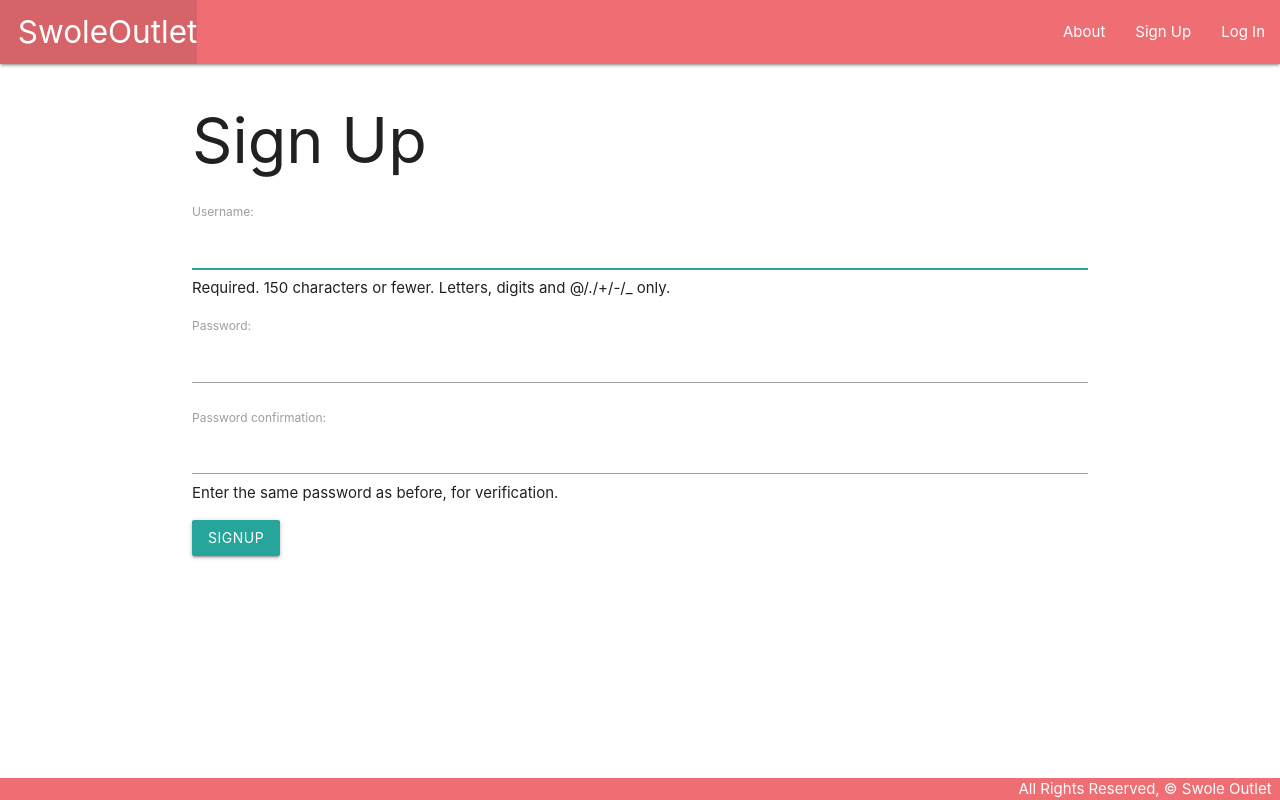
After one commit to RamSritharan/Swole-Outlet-E-Commerce-Site, a Django app: page /accounts/signup/ in a window 1280 px wide. The commit adds this page. Run offline with Django 4.2, Linux system fonts and the light colour scheme.

Commit message:
Adding in sign-up feature

```diff
--- a/swoleoutlet/main_app/templates/base.html
+++ b/swoleoutlet/main_app/templates/base.html
@@ -35,6 +35,7 @@
             <li><a href="/orders">Order History</a></li>
             <li><a href="{% url 'logout' %}">Log Out</a></li>
             {% else %}
+            <li><a href="{% url 'signup' %}">Sign Up</a></li>
             <li><a href="{% url 'login' %}">Log In</a></li>
             {% endif %}
           </ul>
--- /dev/null
+++ b/swoleoutlet/main_app/templates/registration/signup.html
@@ -0,0 +1,14 @@
+{% extends 'base.html' %} {% block content %}
+
+<h1>Sign Up</h1>
+
+{% if error_message %}
+<p class="red-text">{{ error_message }}</p>
+{% endif %}
+
+<form method="post" action="{% url 'signup' %}">
+  {% csrf_token %} {{ form.as_p }}
+  <input type="submit" class="btn" value="signup" />
+</form>
+
+{% endblock %}
--- a/swoleoutlet/main_app/urls.py
+++ b/swoleoutlet/main_app/urls.py
@@ -9,11 +9,13 @@ urlpatterns = [
   # associate a order with a product (M:M)
   path('products/<int:product_id>/assoc_order/<int:order_id>/', views.assoc_order, name='assoc_order'),
   # unassociate a order and product
-  path('products/<int:product_id>/unassoc_toy/<int:order_id>/', views.unassoc_order, name='unassoc_order'),
+  path('products/<int:product_id>/unassoc_order/<int:order_id>/', views.unassoc_order, name='unassoc_order'),
   path('orders/', views.OrderList.as_view(), name='Orders_index'),
   path('orders/<int:pk>/', views.OrderDetail.as_view(), name='Orders_detail'),
   path('orders/create/', views.OrderCreate.as_view(), name='Orders_create'),
   path('orders/<int:pk>/update/', views.OrderUpdate.as_view(), name='Orders_update'),
   path('orders/<int:pk>/delete/', views.OrderDelete.as_view(), name='Orders_delete'),
+  path('accounts/signup/', views.signup, name='signup'),
+
 
 ]
--- a/swoleoutlet/main_app/views.py
+++ b/swoleoutlet/main_app/views.py
@@ -4,6 +4,10 @@ from django.views.generic.edit import CreateView, UpdateView, DeleteView
 from django.views.generic import ListView, DetailView
 from django.http import HttpResponse
 from .models import Product, Order
+from django.contrib.auth import login
+from django.contrib.auth.forms import UserCreationForm
+from django.contrib.auth.mixins import LoginRequiredMixin
+
 
 
 # Define the home view
@@ -22,6 +26,8 @@ def products_detail(request, product_id):
     product = Product.objects.get(id=product_id)
     return render(request, 'product/detail.html', { 'product': product  })
 
+
+
 def assoc_order(request, product_id, order_id):
   Product.objects.get(id=product_id).orders.add(order_id)
   return redirect('detail', product_id=product_id)
@@ -31,21 +37,36 @@ def unassoc_order(request, product_id, order_id):
   return redirect('detail', product_id=product_id)
 
 
-
-class OrderList(ListView):
+class OrderList(LoginRequiredMixin, ListView):
   model = Order
 
-class OrderDetail(DetailView):
+class OrderDetail(LoginRequiredMixin, DetailView):
   model = Order
 
-class OrderCreate(CreateView):
+
+class OrderCreate(LoginRequiredMixin, CreateView):
   model = Order
   fields = '__all__'
 
-class OrderUpdate(UpdateView):
+class OrderUpdate(LoginRequiredMixin, UpdateView):
   model = Order
   fields = ['name', 'color']
 
-class OrderDelete(DeleteView):
+class OrderDelete(LoginRequiredMixin, DeleteView):
   model = Order
-  success_url = '/toys/'
+  success_url = '/orders/'
+
+
+def signup(request):
+  error_message = ''
+  if request.method == 'POST':
+    form = UserCreationForm(request.POST)
+    if form.is_valid():
+      user = form.save()
+      login(request, user)
+      return redirect('products')
+    else:
+      error_message = 'Invalid sign up - try again'
+  form = UserCreationForm()
+  context = {'form': form, 'error_message': error_message}
+  return render(request, 'registration/signup.html', context)
```
Also changed, not shown: swoleoutlet/swoleoutlet/settings.py (+12 -12 lines).
